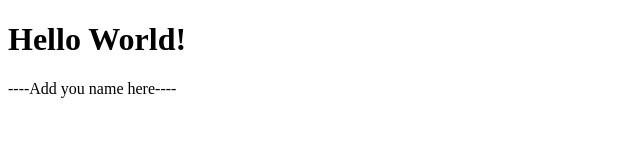
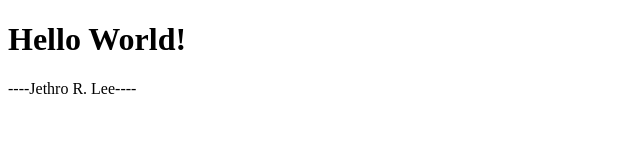
Before and after one commit to DS4200-S23-Class/ic-01-jethro-ronald-lee, a plain HTML site: page index.html in a window 1280 px wide. Shown: the full height of the page, 0-640 px from the left. Drawn offline with Linux system fonts and the light colour scheme.

Commit message:
part 1 done

```diff
--- a/index.html
+++ b/index.html
@@ -6,7 +6,7 @@
 
 <p>
 
-----Add you name here----
+----Jethro R. Lee----
 
 </p>
 
```
